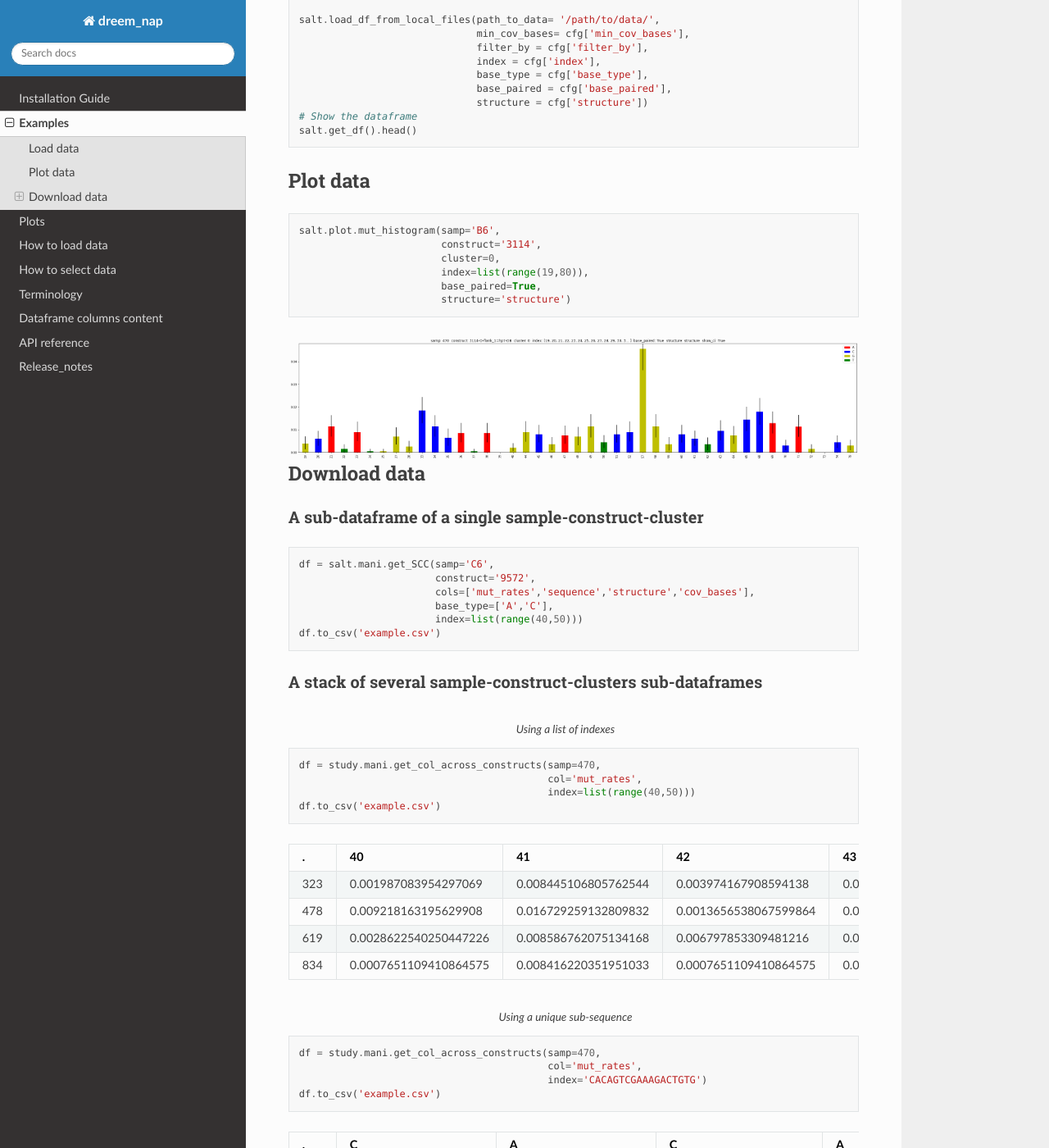
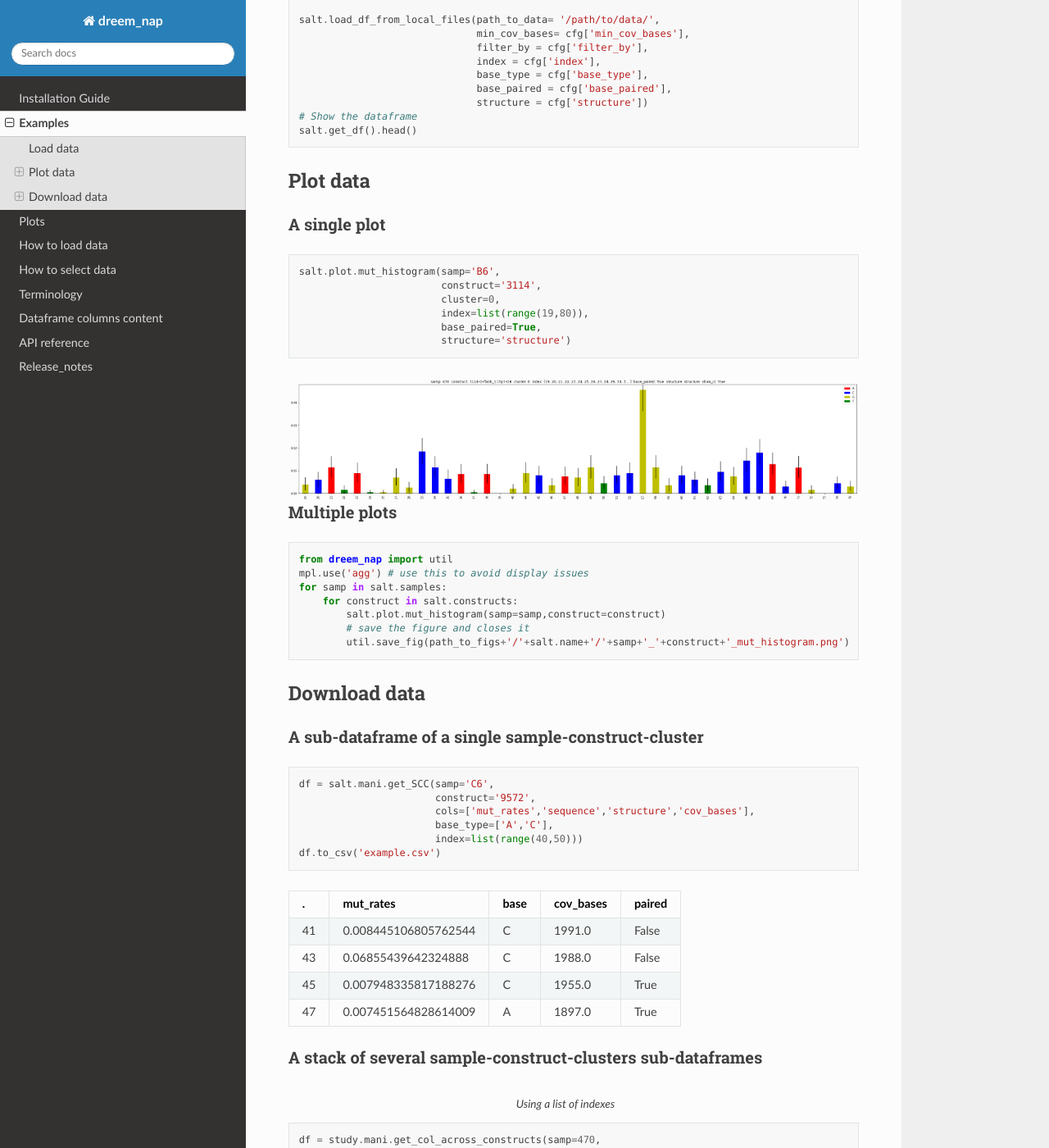
Before and after one commit to yvesmartindestaillades/NAP, a Sphinx documentation site: the page built from docs/source/examples.rst, in a window 1280 px wide and 1400 px high, scrolled down 968 px. Shown: the whole window at 82% size. Built offline with Sphinx 7.4.7 and the Read the Docs theme 2.0.0, drawn with Linux system fonts in a browser that asks for light colours.

Commit message:
more docs

```diff
--- a/docs/source/examples.rst
+++ b/docs/source/examples.rst
@@ -83,6 +83,9 @@ Load data
 Plot data
 =========
 
+A single plot
+*************
+
 .. code-block:: python
 
     salt.plot.mut_histogram(samp='B6',
@@ -94,6 +97,19 @@ Plot data
 
 .. image:: img/mut_histogram.png
     :align: center
+
+Multiple plots
+**************
+
+.. code-block:: python
+
+    from dreem_nap import util
+    mpl.use('agg') # use this to avoid display issues
+    for samp in salt.samples:
+        for construct in salt.constructs:
+            salt.plot.mut_histogram(samp=samp,construct=construct)
+            # save the figure and closes it
+            util.save_fig(path_to_figs+'/'+salt.name+'/'+samp+'_'+construct+'_mut_histogram.png')
 
 
 Download data
@@ -112,7 +128,7 @@ A sub-dataframe of a single sample-construct-cluster
     df.to_csv('example.csv')
 
 ===== ======================= ======= ============ =========
-    mut_rates               base    cov_bases    paired
+ .    mut_rates               base    cov_bases    paired
 ===== ======================= ======= ============ =========
 41    0.008445106805762544    C       1991.0       False
 43    0.06855439642324888     C       1988.0       False
```
Also changed, not shown: 1 other file.
